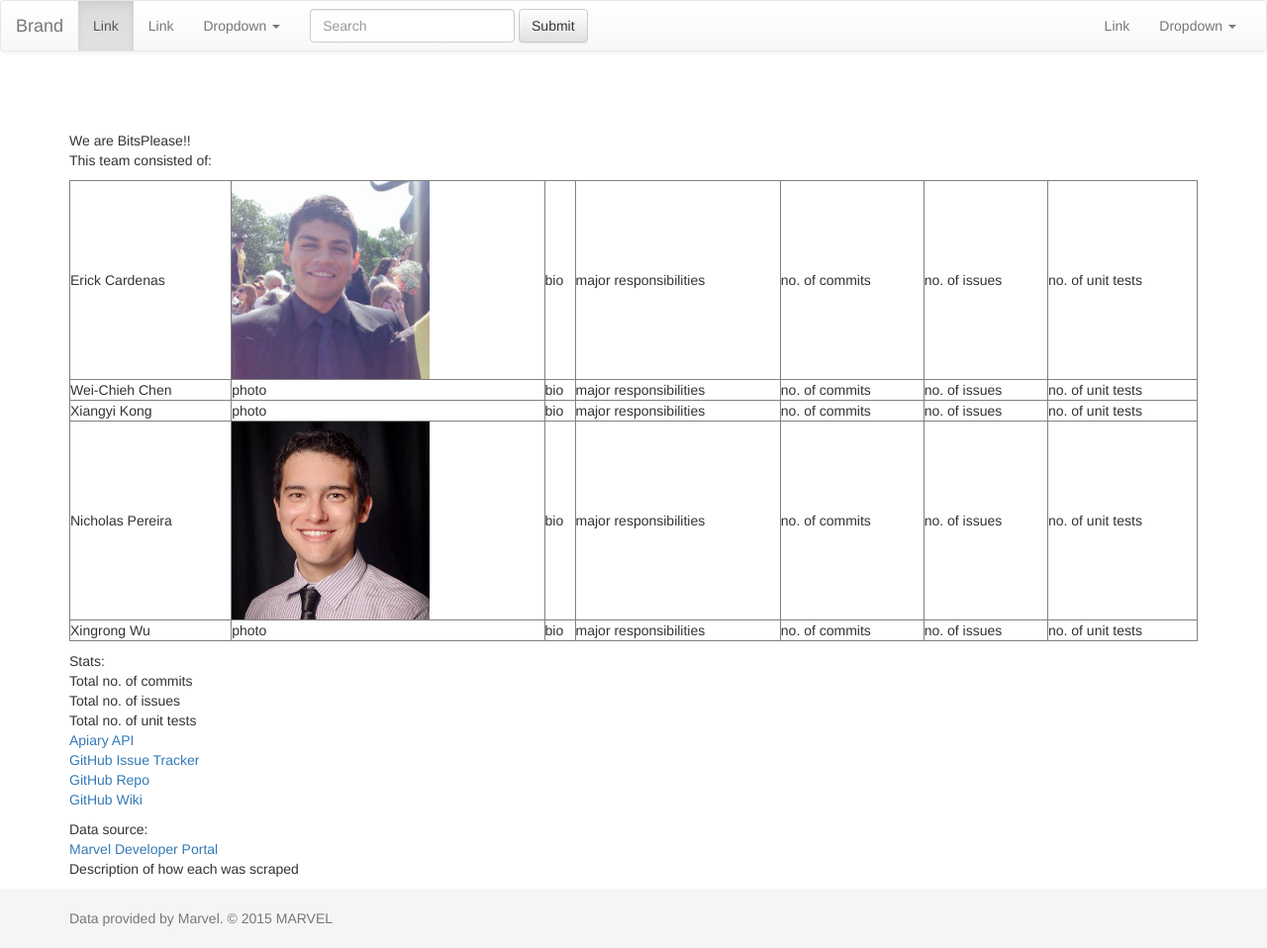
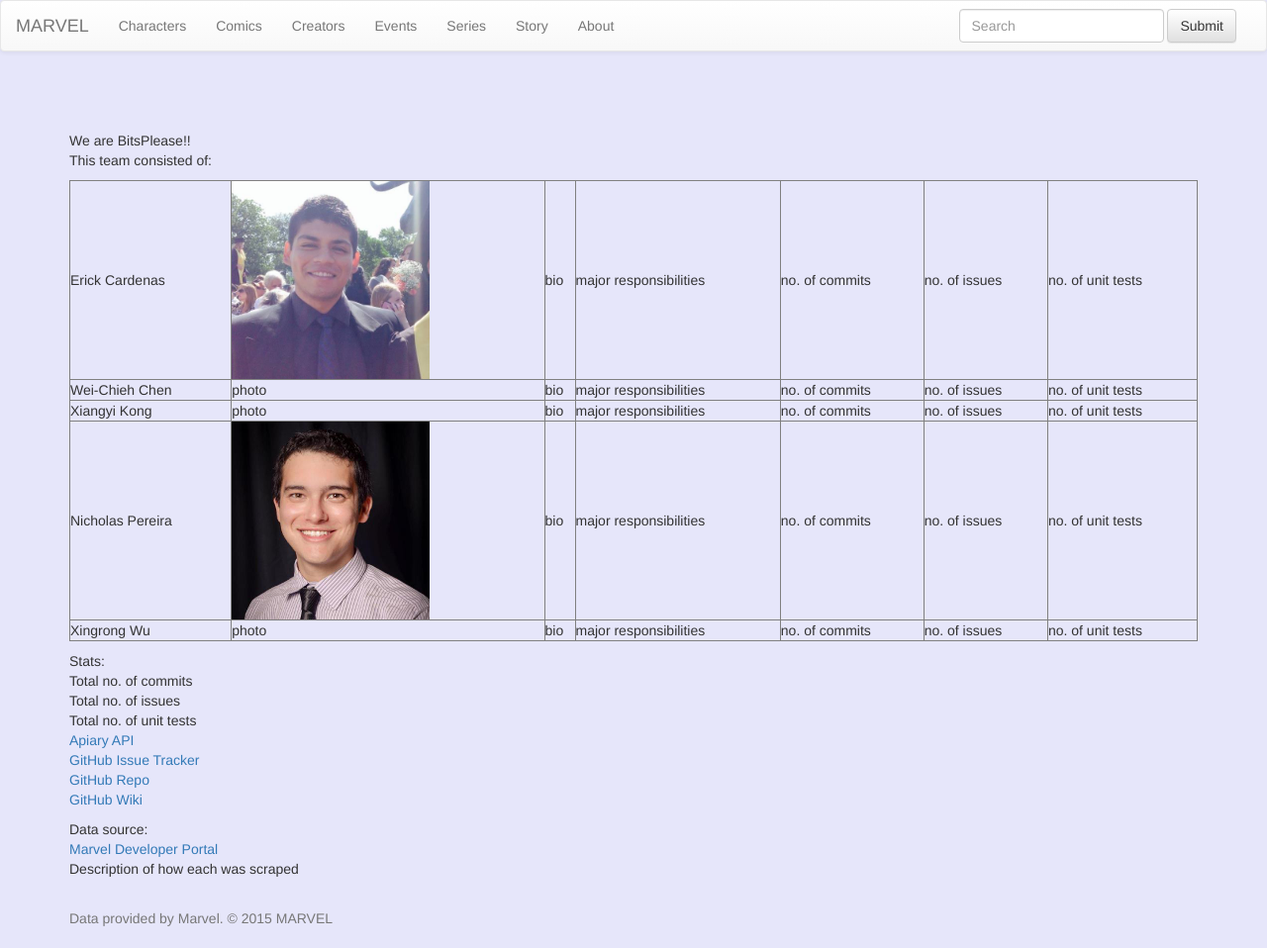
Before and after one commit to XiangyiKong/cs373-idb, a Flask app: page /about in a window 1280 px wide. Shown: the whole page at 99% size. Run offline with Flask 2, Linux system fonts and the light colour scheme; some libraries are stand-ins or nearby versions.

Commit message:
Update css

```diff
--- a/static/css/cover.css
+++ b/static/css/cover.css
@@ -163,6 +163,6 @@
   .masthead,
   .mastfoot,
   .cover-container {
-    width: 700px;
+    width: 800px;
   }
 }
--- a/static/css/sticky-footer-navbar.css
+++ b/static/css/sticky-footer-navbar.css
@@ -7,6 +7,7 @@
 body {
   /* Margin bottom by footer height */
   margin-bottom: 60px;
+  background-color: #e6e6fa;
 }
 .footer {
   position: absolute;
@@ -14,7 +15,7 @@
   width: 100%;
   /* Set the fixed height of the footer here */
   height: 60px;
-  background-color: #f5f5f5;
+  background-color: #e6e6fa;
 }
 
 
--- a/templates/base.html
+++ b/templates/base.html
@@ -27,48 +27,31 @@
 	        <span class="icon-bar"></span>
 	        <span class="icon-bar"></span>
 	      </button>
-	      <a class="navbar-brand" href="#">Brand</a>
+	      <a class="navbar-brand" href="/">MARVEL</a>
 	    </div>
 
 	    <!-- Collect the nav links, forms, and other content for toggling -->
 	    <div class="collapse navbar-collapse" id="bs-example-navbar-collapse-1">
 	      <ul class="nav navbar-nav">
-	        <li class="active"><a href="#">Link <span class="sr-only">(current)</span></a></li>
-	        <li><a href="#">Link</a></li>
-	        <li class="dropdown">
-	          <a href="#" class="dropdown-toggle" data-toggle="dropdown" role="button" aria-haspopup="true" aria-expanded="false">Dropdown <span class="caret"></span></a>
-	          <ul class="dropdown-menu">
-	            <li><a href="#">Action</a></li>
-	            <li><a href="#">Another action</a></li>
-	            <li><a href="#">Something else here</a></li>
-	            <li role="separator" class="divider"></li>
-	            <li><a href="#">Separated link</a></li>
-	            <li role="separator" class="divider"></li>
-	            <li><a href="#">One more separated link</a></li>
-	          </ul>
-	        </li>
+	        <li><a href="/characters">Characters</a></li>
+	        <li><a href="/comics">Comics</a></li>
+            <li><a href="/creators">Creators</a></li>
+            <li><a href="/events">Events</a></li>
+            <li><a href="/series">Series</a></li>
+            <li><a href="/story">Story</a></li>
+            <li><a href="/about">About</a></li>
 	      </ul>
-	      <form class="navbar-form navbar-left" role="search">
-	        <div class="form-group">
-	          <input type="text" class="form-control" placeholder="Search">
-	        </div>
-	        <button type="submit" class="btn btn-default">Submit</button>
-	      </form>
+
 	      <ul class="nav navbar-nav navbar-right">
-	        <li><a href="#">Link</a></li>
-	        <li class="dropdown">
-	          <a href="#" class="dropdown-toggle" data-toggle="dropdown" role="button" aria-haspopup="true" aria-expanded="false">Dropdown <span class="caret"></span></a>
-	          <ul class="dropdown-menu">
-	            <li><a href="#">Action</a></li>
-	            <li><a href="#">Another action</a></li>
-	            <li><a href="#">Something else here</a></li>
-	            <li role="separator" class="divider"></li>
-	            <li><a href="#">Separated link</a></li>
-	          </ul>
-	        </li>
+	        <form class="navbar-form navbar-left" role="search">
+		      <div class="form-group">
+		        <input type="text" class="form-control" placeholder="Search">
+		      </div>
+		      <button type="submit" class="btn btn-default">Submit</button>
+		    </form>
 	      </ul>
-	    </div><!-- /.navbar-collapse -->
-	  </div><!-- /.container-fluid -->
+	    </div>
+	  </div>
 	</nav>
 
 	<div class="container">
--- a/views.py
+++ b/views.py
@@ -3,16 +3,12 @@
 from marvel_api import get_list_of_characters, get_single_character, get_list_of_comics, get_single_comic
 
 @app.route('/')
-def hello_world():
-    return render_template('index.html', title='Marvel Database Home', team='swe team')
+def splash():
+    return render_template('splash.html', title='Welcome to Marvel', team='swe team')
 
 @app.route('/about')
 def about():
 	return render_template('about.html')
-
-@app.route('/splash')
-def splash():
-    return render_template('splash.html', title='Welcome to marvel', team='swe team')
 
 @app.route('/characters')
 def characters():
```
Also changed, not shown: templates/splash.html (+8 -15 lines).
